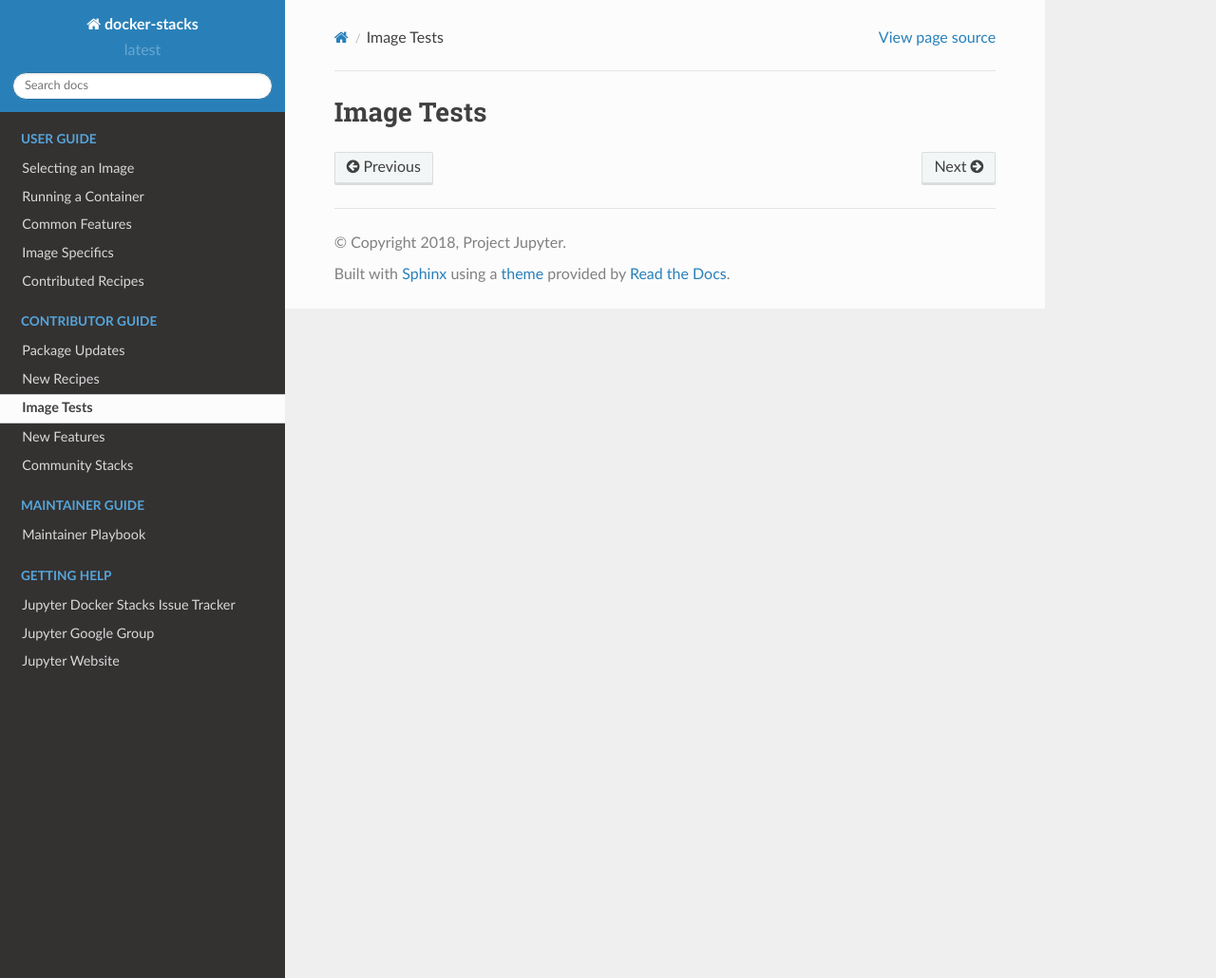
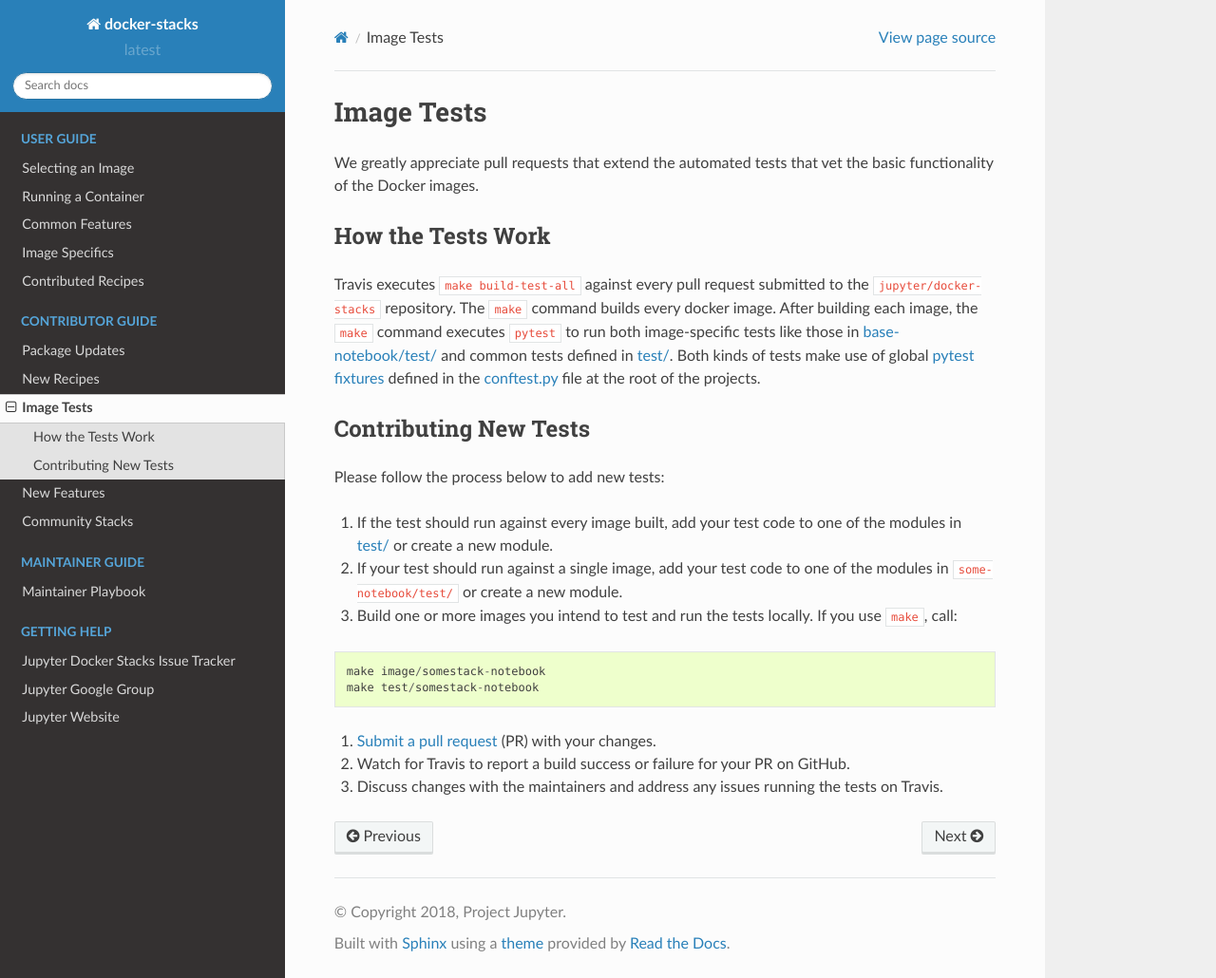
Before and after one commit to jupyter/docker-stacks, a Sphinx documentation site: the page built from docs/contributing/tests.md, in a window 1280 px wide and 1030 px high. Shown: the whole window at 95% size. Built offline with Sphinx 7.4.7 and the Read the Docs theme 2.0.0, drawn with Linux system fonts in a browser that asks for light colours.

Commit message:
Add contributing tests section

````diff
--- a/docs/contributing/tests.md
+++ b/docs/contributing/tests.md
@@ -1 +1,22 @@
 # Image Tests
+
+We greatly appreciate pull requests that extend the automated tests that vet the basic functionality of the Docker images.
+
+## How the Tests Work
+
+Travis executes `make build-test-all` against every pull request submitted to the `jupyter/docker-stacks` repository. The `make` command builds every docker image. After building each image, the `make` command executes `pytest` to run both image-specific tests like those in [base-notebook/test/](https://github.com/jupyter/docker-stacks/tree/master/base-notebook/test) and common tests defined in [test/](https://github.com/jupyter/docker-stacks/tree/master/test). Both kinds of tests make use of global [pytest fixtures](https://docs.pytest.org/en/latest/fixture.html) defined in the [conftest.py](https://github.com/jupyter/docker-stacks/blob/master/conftest.py) file at the root of the projects.
+
+## Contributing New Tests
+
+Please follow the process below to add new tests:
+
+1. If the test should run against every image built, add your test code to one of the modules in [test/](https://github.com/jupyter/docker-stacks/tree/master/test) or create a new module.
+2. If your test should run against a single image, add your test code to one of the modules in `some-notebook/test/` or create a new module.
+3. Build one or more images you intend to test and run the tests locally. If you use `make`, call:
+```
+make image/somestack-notebook
+make test/somestack-notebook
+```
+4. [Submit a pull request](https://github.com/PointCloudLibrary/pcl/wiki/A-step-by-step-guide-on-preparing-and-submitting-a-pull-request) (PR) with your changes.
+5. Watch for Travis to report a build success or failure for your PR on GitHub.
+6. Discuss changes with the maintainers and address any issues running the tests on Travis.
````
